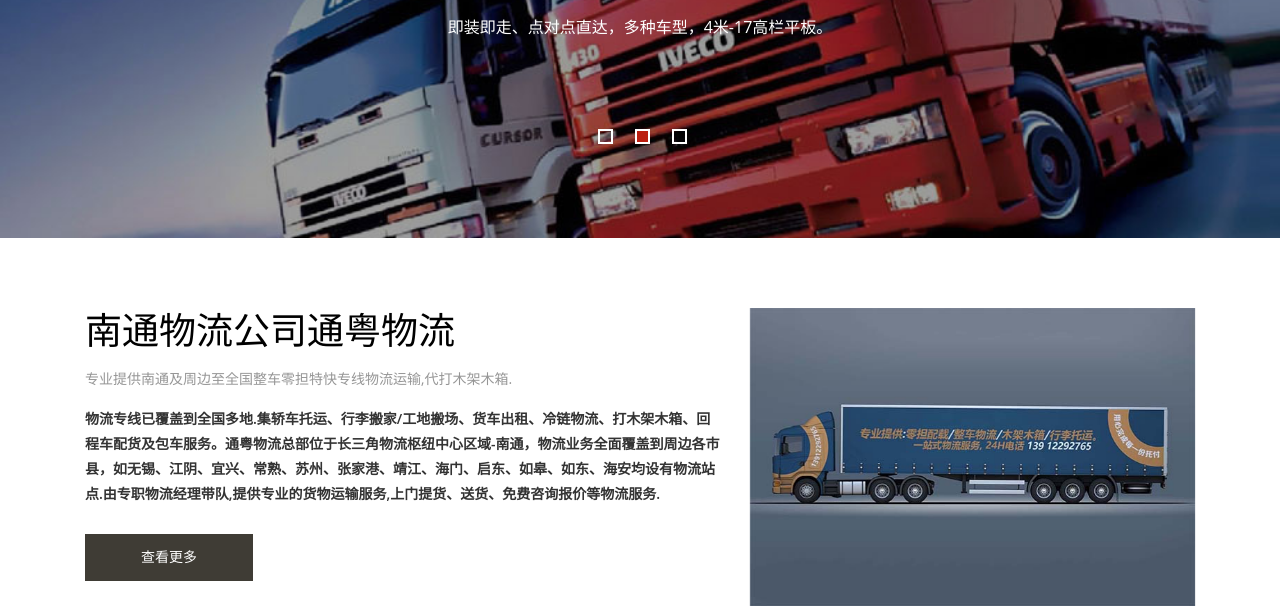
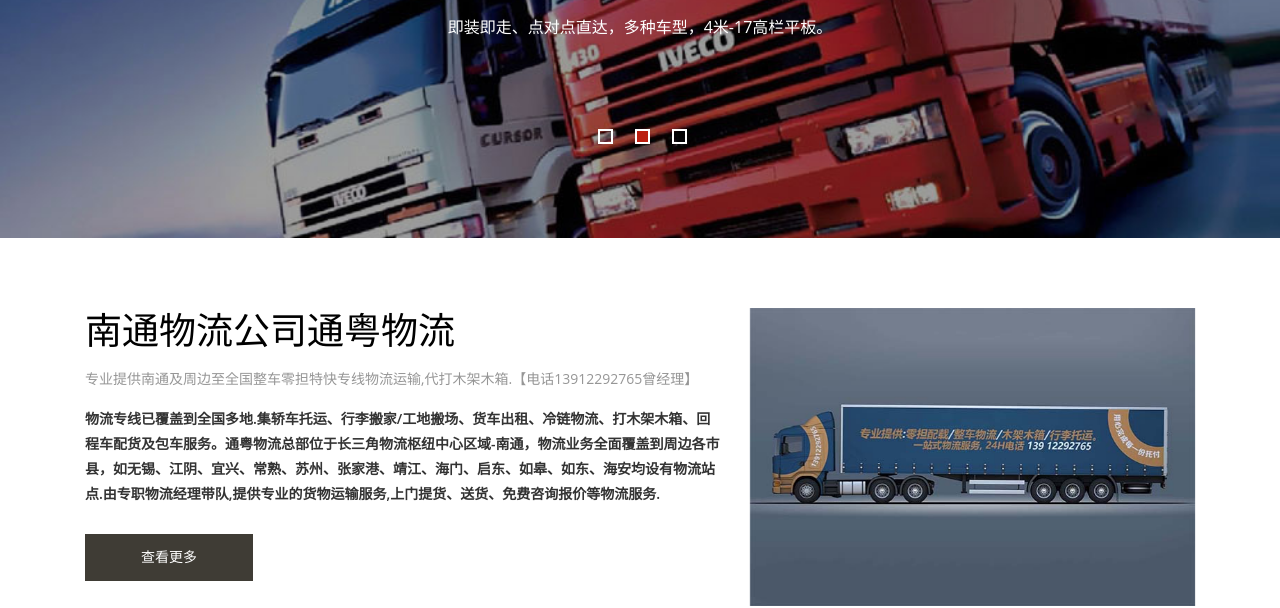
Before and after one commit to zxcwuliu/tongyuewl, a plain HTML site: page index.html in a window 1280 px wide. Shown: the part 489-1097 px from the top of the page. Drawn offline with Linux system fonts and the light colour scheme; a web font is replaced by a local one.

Commit message:
Update index.html

```diff
--- a/index.html
+++ b/index.html
@@ -127,7 +127,7 @@
 				<div class="col-md-7 banner-bottom-grid-text">
 					<div class="jumbotron banner-bottom-left wow fadeInLeft animated" data-wow-delay="0.5s" style="visibility: visible; -webkit-animation-delay: 0.5s;	">
 					  <h3>南通物流公司通粤物流</h3>
-						<h5>专业提供南通及周边至全国整车零担特快专线物流运输,代打木架木箱.</h5>
+						<h5>专业提供南通及周边至全国整车零担特快专线物流运输,代打木架木箱.【电话13912292765曾经理】</h5>
 						<p>物流专线已覆盖到全国多地.集轿车托运、行李搬家/工地搬场、货车出租、冷链物流、打木架木箱、回程车配货及包车服务。通粤物流总部位于长三角物流枢纽中心区域-南通，物流业务全面覆盖到周边各市县，如无锡、江阴、宜兴、常熟、苏州、张家港、靖江、海门、启东、如皋、如东、海安均设有物流站点.由专职物流经理带队,提供专业的货物运输服务,上门提货、送货、免费咨询报价等物流服务.</p>
 						<div class="see-button">
 							<a class="btn btn-primary btn-lg see-button hvr-shutter-out-horizontal" href="about.html" role="button">查看更多</a>
```
